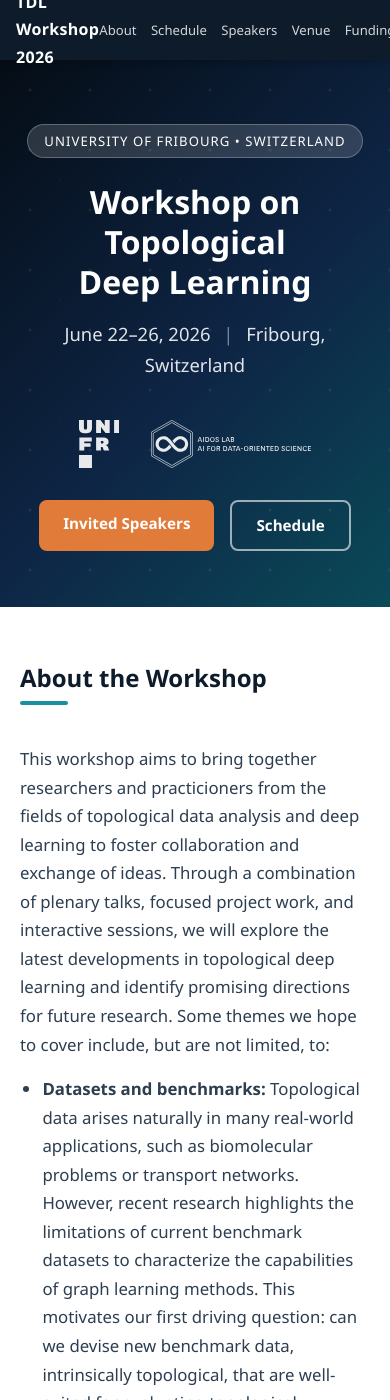
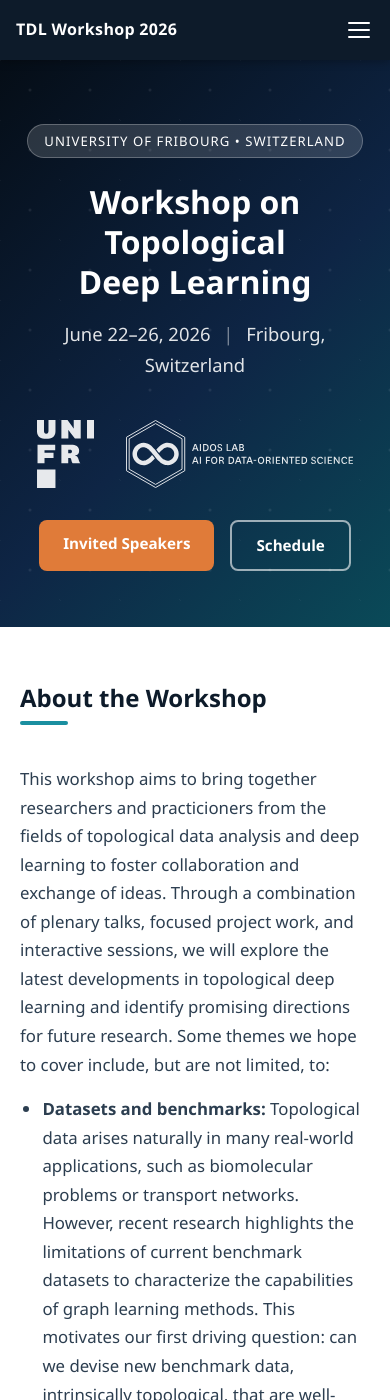
Before and after one commit to aidos-lab/tdl-workshop, a Jekyll site: the page built from index.html, in a window 390 px wide and 1400 px high. Built offline with Jekyll 4.4.1, drawn with Linux system fonts in a browser that asks for light colours; some of the changed text lies outside the part shown.

Commit message:
Added contact details and improved mobile appearance

```diff
--- a/_layouts/default.html
+++ b/_layouts/default.html
@@ -12,12 +12,18 @@
 
 <nav>
   <span class="nav-brand">TDL Workshop 2026</span>
-  <ul class="nav-links">
+  <button class="nav-toggle" aria-label="Open navigation" aria-expanded="false" aria-controls="nav-links">
+    <span></span>
+    <span></span>
+    <span></span>
+  </button>
+  <ul class="nav-links" id="nav-links">
     <li><a href="#about">About</a></li>
     <li><a href="#schedule">Schedule</a></li>
     <li><a href="#speakers">Speakers</a></li>
     <li><a href="#venue">Venue</a></li>
     <li><a href="#funding">Funding</a></li>
+    <li><a href="#contact">Contact</a></li>
   </ul>
 </nav>
 
--- a/assets/css/style.css
+++ b/assets/css/style.css
@@ -123,13 +123,13 @@
 }
 
 .hero-logo {
-  height: 48px;
+  height: 68px;
   width: auto;
   filter: brightness(0) invert(1);
   opacity: .9;
 }
 
-.hero-logo--wide { height: 48px; }
+.hero-logo--wide { height: 68px; }
 
 .hero-buttons { display: flex; gap: 1rem; justify-content: center; flex-wrap: wrap; }
 
@@ -209,6 +209,12 @@
   text-align: center;
   color: var(--muted);
   font-size: 1rem;
+}
+
+.schedule-note {
+  font-size: .9rem;
+  color: var(--muted);
+  margin-bottom: 1.75rem;
 }
 
 /* Weekly grid table */
@@ -443,6 +449,49 @@
   text-align: center;
 }
 
+/* ── Contact ──────────────────────────────────────────── */
+.organizers-grid {
+  display: grid;
+  grid-template-columns: repeat(auto-fit, minmax(220px, 1fr));
+  gap: 1rem;
+  margin-bottom: 2rem;
+}
+
+.organizer-card {
+  background: var(--white);
+  border: 1px solid var(--border);
+  border-radius: var(--radius);
+  padding: 1.25rem 1.5rem;
+  box-shadow: var(--shadow);
+}
+
+.organizer-name {
+  font-weight: 700;
+  color: var(--navy);
+  margin-bottom: .35rem;
+}
+
+.organizer-email {
+  font-size: .9rem;
+  color: var(--teal);
+  word-break: break-all;
+}
+
+.organizer-phone {
+  display: flex;
+  align-items: center;
+  gap: .75rem;
+  font-size: .95rem;
+  color: var(--text);
+}
+
+.organizer-phone-label {
+  font-size: .75rem;
+  text-transform: uppercase;
+  letter-spacing: .07em;
+  color: var(--muted);
+}
+
 /* ── Footer ───────────────────────────────────────────── */
 footer {
   background: var(--navy);
@@ -472,11 +521,57 @@
 
 .footer-logo--wide { height: 48px; }
 
+/* ── Hamburger button (hidden on desktop) ─────────────── */
+.nav-toggle {
+  display: none;
+  flex-direction: column;
+  justify-content: center;
+  gap: 5px;
+  background: none;
+  border: none;
+  cursor: pointer;
+  padding: 6px 4px;
+}
+
+.nav-toggle span {
+  display: block;
+  width: 22px;
+  height: 2px;
+  background: var(--white);
+  border-radius: 2px;
+  transition: transform .2s, opacity .2s;
+}
+
 /* ── Responsive ───────────────────────────────────────── */
 @media (max-width: 640px) {
-  nav { padding: 0 1rem; }
-  .nav-links { gap: .9rem; }
-  .nav-links a { font-size: .82rem; }
+  nav {
+    padding: 0 1rem;
+    flex-wrap: wrap;
+    height: auto;
+    min-height: 60px;
+    align-items: center;
+  }
+
+  .nav-toggle { display: flex; }
+
+  .nav-links {
+    display: none;
+    flex-direction: column;
+    gap: 0;
+    width: 100%;
+    padding: .25rem 0 .75rem;
+    order: 3;
+  }
+
+  .nav-links.nav-open { display: flex; }
+
+  .nav-links a {
+    display: block;
+    padding: .65rem 0;
+    font-size: .95rem;
+    border-bottom: 1px solid rgba(255,255,255,.1);
+  }
+
   section { padding: 3.5rem 1.25rem; }
   .hero { padding: 4rem 1.25rem 3.5rem; }
 }
--- a/index.html
+++ b/index.html
@@ -61,6 +61,8 @@
   <div class="container">
     <h2 class="section-title">Schedule</h2>
     <div class="section-line"></div>
+
+    <p class="schedule-note">Plenary talks are open to the public, while the rest of the activities of the workshop are for invited participants only. Locations of the talks will be added closer to the week of the workshop. For further details <a href="#contact">contact the organization</a>.</p>
 
     <div class="schedule-wrap">
     <table class="schedule-grid">
@@ -247,6 +249,30 @@
   </div>
 </section>
 
+<!-- ── Contact ──────────────────────────────────────────── -->
+<section id="contact">
+  <div class="container">
+    <h2 class="section-title">Contact</h2>
+    <div class="section-line"></div>
+
+    <div class="organizers-grid">
+      <div class="organizer-card">
+        <div class="organizer-name">Ines Garcia Redondo</div>
+        <a href="mailto:ines.garciaredondo@unifr.ch" class="organizer-email">ines.garciaredondo@unifr.ch</a>
+      </div>
+      <div class="organizer-card">
+        <div class="organizer-name">Elena Wang</div>
+        <a href="mailto:xinyi.wang@unifr.ch" class="organizer-email">xinyi.wang@unifr.ch</a>
+      </div>
+    </div>
+
+    <p class="organizer-phone">
+      <span class="organizer-phone-label">Phone</span>
+      <a href="tel:+41774772976">+41 77 477 29 76</a>
+    </p>
+  </div>
+</section>
+
 <!-- ── Funding ──────────────────────────────────────────── -->
 <section id="funding">
   <div class="container">
```
Also changed, not shown: other parts of _layouts/default.html (+17 -0 lines).
